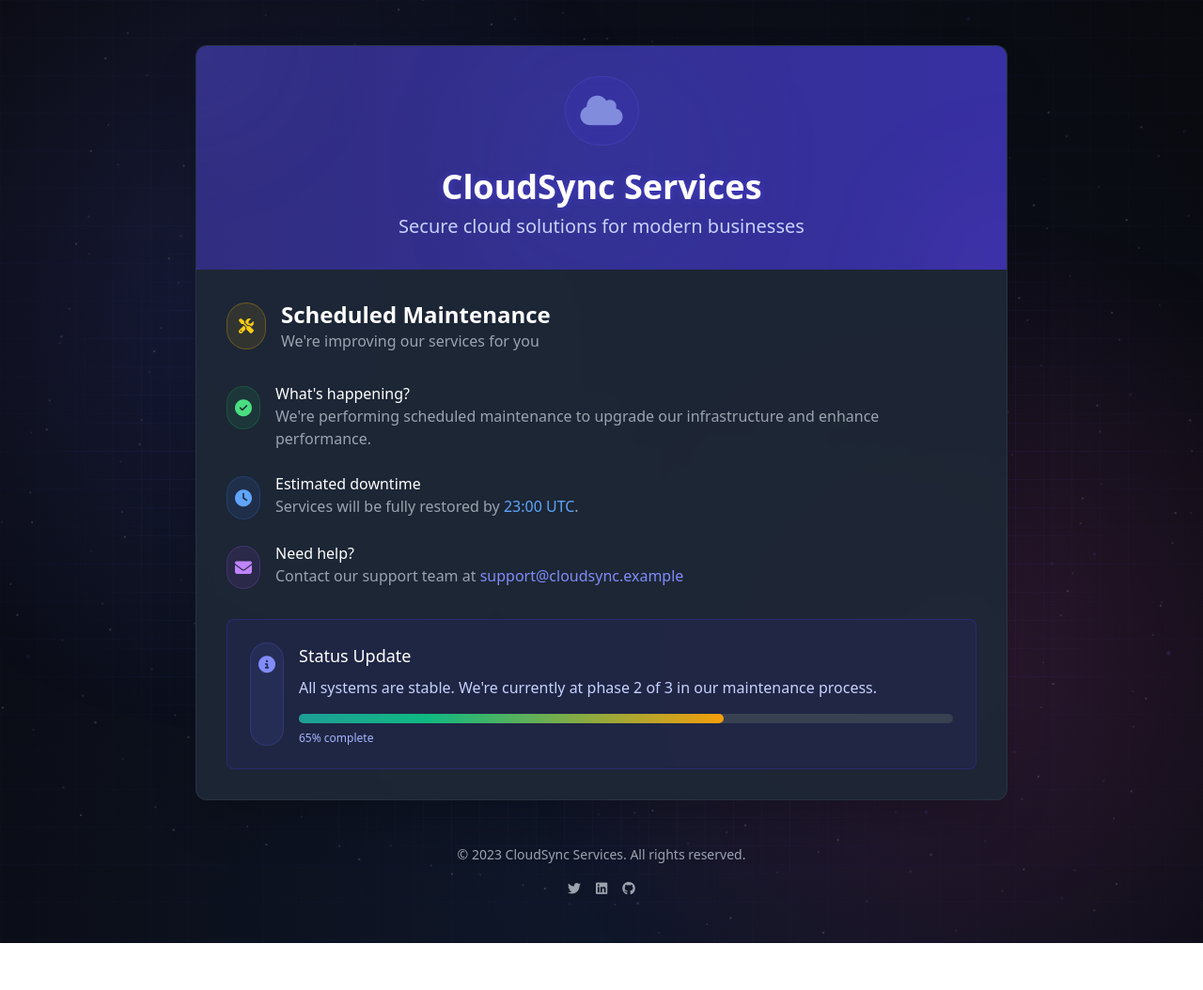
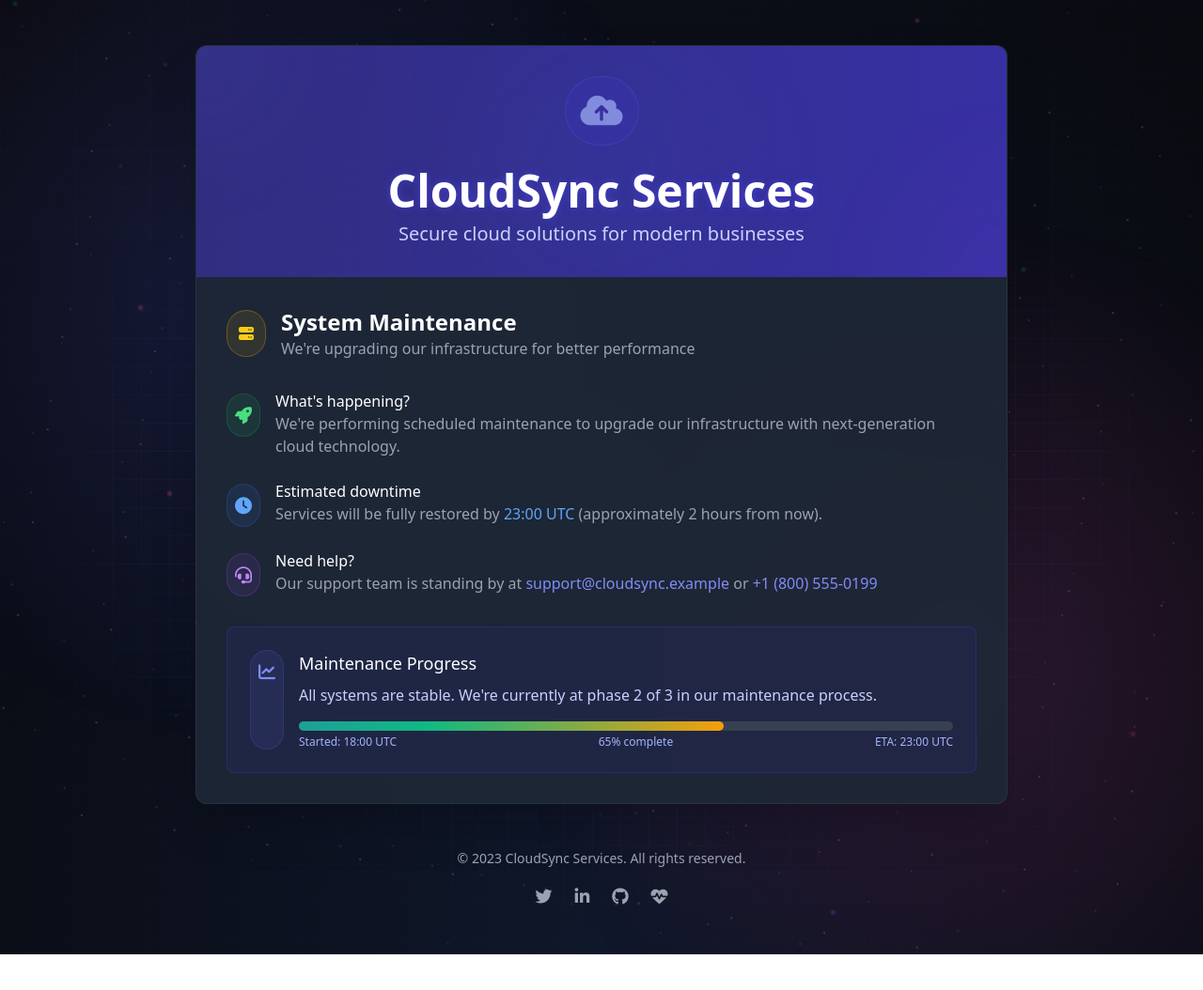
Before and after one commit to 1Birdo/Gostress-Optimized, a plain HTML site: page Proxy/index.html in a window 1280 px wide. Shown: the top 1054 px of the page at 94% size. Drawn offline with nearby package versions, Linux system fonts and the light colour scheme.

Commit message:
Cleaner / Improved UI / UX

```diff
--- a/Proxy/index.html
+++ b/Proxy/index.html
@@ -159,6 +159,24 @@
         .animate-delay-300 {
             animation-delay: 300ms;
         }
+
+        /* New enhancements */
+        .card-hover {
+            transition: transform 0.3s ease, box-shadow 0.3s ease;
+        }
+        .card-hover:hover {
+            transform: translateY(-2px);
+            box-shadow: 0 20px 25px -5px rgba(0, 0, 0, 0.3), 0 10px 10px -5px rgba(0, 0, 0, 0.1);
+        }
+        .icon-hover {
+            transition: transform 0.2s ease;
+        }
+        .icon-hover:hover {
+            transform: scale(1.1);
+        }
+        .smooth-transition {
+            transition: all 0.3s ease;
+        }
     </style>
 </head>
 <body class="min-h-screen flex items-center justify-center p-4 text-gray-100 overflow-hidden">
@@ -172,7 +190,7 @@
     <div class="particles" id="particles"></div>
 
     <div class="max-w-4xl w-full mx-auto px-4 py-8">
-        <div class="bg-gray-800/90 optimized-blur rounded-xl shadow-2xl overflow-hidden border border-gray-700/50 animate__animated animate__fadeIn">
+        <div class="bg-gray-800/90 optimized-blur rounded-xl shadow-2xl overflow-hidden border border-gray-700/50 animate__animated animate__fadeIn card-hover">
             <div class="bg-gradient-to-r from-indigo-900 to-indigo-800 p-8 text-center relative overflow-hidden">
                 <div class="absolute inset-0 overflow-hidden">
                     <div class="absolute -top-20 -left-20 w-40 h-40 rounded-full bg-indigo-500/10 filter blur-3xl transform translateZ(0)"></div>
@@ -181,69 +199,73 @@
                 </div>
 
                 <div class="relative z-10">
-                    <div class="inline-block bg-indigo-700/30 p-4 rounded-full mb-6 optimized-blur border border-indigo-500/30 transform translateZ(0) animate__animated animate__pulse animate__infinite">
-                        <i class="fas fa-cloud text-indigo-300 text-4xl"></i>
+                    <div class="inline-block bg-indigo-700/30 p-4 rounded-full mb-6 optimized-blur border border-indigo-500/30 transform translateZ(0) animate__animated animate__pulse animate__infinite icon-hover">
+                        <i class="fas fa-cloud-upload-alt text-indigo-300 text-4xl"></i>
                     </div>
-                    <h1 class="text-4xl font-bold text-white mb-2 glow-text animate__animated animate__fadeIn">CloudSync Services</h1>
+                    <h1 class="text-4xl md:text-5xl font-bold text-white mb-2 glow-text animate__animated animate__fadeIn">CloudSync Services</h1>
                     <p class="text-xl text-indigo-200 animate__animated animate__fadeIn animate-delay-100">Secure cloud solutions for modern businesses</p>
                 </div>
             </div>
 
             <div class="p-8">
                 <div class="flex items-center mb-8 animate__animated animate__fadeIn animate-delay-200">
-                    <div class="bg-yellow-500/10 p-3 rounded-full mr-4 border border-yellow-500/30">
-                        <i class="fas fa-tools text-yellow-400"></i>
+                    <div class="bg-yellow-500/10 p-3 rounded-full mr-4 border border-yellow-500/30 icon-hover">
+                        <i class="fas fa-server text-yellow-400"></i>
                     </div>
                     <div>
-                        <h2 class="text-2xl font-semibold text-white">Scheduled Maintenance</h2>
-                        <p class="text-gray-400">We're improving our services for you</p>
+                        <h2 class="text-2xl font-semibold text-white">System Maintenance</h2>
+                        <p class="text-gray-400">We're upgrading our infrastructure for better performance</p>
                     </div>
                 </div>
 
                 <div class="space-y-6 mb-8">
                     <div class="flex items-start animate__animated animate__fadeIn animate-delay-300">
-                        <div class="bg-green-500/10 p-2 rounded-full mr-4 border border-green-500/20 mt-1">
-                            <i class="fas fa-check-circle text-green-400 text-lg"></i>
+                        <div class="bg-green-500/10 p-2 rounded-full mr-4 border border-green-500/20 mt-1 icon-hover">
+                            <i class="fas fa-rocket text-green-400 text-lg"></i>
                         </div>
                         <div>
                             <h3 class="font-medium text-white">What's happening?</h3>
-                            <p class="text-gray-400">We're performing scheduled maintenance to upgrade our infrastructure and enhance performance.</p>
+                            <p class="text-gray-400">We're performing scheduled maintenance to upgrade our infrastructure with next-generation cloud technology.</p>
                         </div>
                     </div>
 
                     <div class="flex items-start animate__animated animate__fadeIn animate-delay-400">
-                        <div class="bg-blue-500/10 p-2 rounded-full mr-4 border border-blue-500/20 mt-1">
+                        <div class="bg-blue-500/10 p-2 rounded-full mr-4 border border-blue-500/20 mt-1 icon-hover">
                             <i class="fas fa-clock text-blue-400 text-lg"></i>
                         </div>
                         <div>
                             <h3 class="font-medium text-white">Estimated downtime</h3>
-                            <p class="text-gray-400">Services will be fully restored by <span class="font-medium text-blue-400">23:00 UTC</span>.</p>
+                            <p class="text-gray-400">Services will be fully restored by <span class="font-medium text-blue-400">23:00 UTC</span> (approximately 2 hours from now).</p>
                         </div>
                     </div>
 
                     <div class="flex items-start animate__animated animate__fadeIn animate-delay-500">
-                        <div class="bg-purple-500/10 p-2 rounded-full mr-4 border border-purple-500/20 mt-1">
-                            <i class="fas fa-envelope text-purple-400 text-lg"></i>
+                        <div class="bg-purple-500/10 p-2 rounded-full mr-4 border border-purple-500/20 mt-1 icon-hover">
+                            <i class="fas fa-headset text-purple-400 text-lg"></i>
                         </div>
                         <div>
                             <h3 class="font-medium text-white">Need help?</h3>
-                            <p class="text-gray-400">Contact our support team at <a href="mailto:support@cloudsync.example" class="text-indigo-400 hover:underline">support@cloudsync.example</a></p>
+                            <p class="text-gray-400">Our support team is standing by at <a href="mailto:support@cloudsync.example" class="text-indigo-400 hover:underline smooth-transition">support@cloudsync.example</a> or <span class="text-indigo-400">+1 (800) 555-0199</span></p>
                         </div>
                     </div>
                 </div>
 
-                <div class="bg-indigo-900/20 rounded-lg p-6 border border-indigo-800/50 animate__animated animate__fadeIn animate-delay-600">
+                <div class="bg-indigo-900/20 rounded-lg p-6 border border-indigo-800/50 animate__animated animate__fadeIn animate-delay-600 card-hover">
                     <div class="flex">
-                        <div class="bg-indigo-500/10 p-2 rounded-full mr-4 border border-indigo-500/20">
-                            <i class="fas fa-info-circle text-indigo-400 text-lg"></i>
+                        <div class="bg-indigo-500/10 p-2 rounded-full mr-4 border border-indigo-500/20 icon-hover">
+                            <i class="fas fa-chart-line text-indigo-400 text-lg"></i>
                         </div>
                         <div class="flex-1">
-                            <h3 class="text-lg font-medium text-white mb-2">Status Update</h3>
+                            <h3 class="text-lg font-medium text-white mb-2">Maintenance Progress</h3>
                             <p class="text-indigo-200 mb-4">All systems are stable. We're currently at phase 2 of 3 in our maintenance process.</p>
-                            <div class="w-full bg-gray-700 rounded-full h-2.5">
+                            <div class="w-full bg-gray-700 rounded-full h-2.5 mb-1">
                                 <div class="status-bar h-2.5 rounded-full" style="width: 65%"></div>
                             </div>
-                            <p class="text-xs text-indigo-300 mt-2">65% complete</p>
+                            <div class="flex justify-between text-xs text-indigo-300">
+                                <span>Started: 18:00 UTC</span>
+                                <span>65% complete</span>
+                                <span>ETA: 23:00 UTC</span>
+                            </div>
                         </div>
                     </div>
                 </div>
@@ -252,10 +274,11 @@
 
         <footer class="mt-12 text-center text-gray-400 text-sm animate__animated animate__fadeIn animate-delay-700">
             <p>© 2023 CloudSync Services. All rights reserved.</p>
-            <div class="flex justify-center space-x-4 mt-4">
-                <a href="#" class="text-gray-400 hover:text-indigo-400 transition-colors"><i class="fab fa-twitter"></i></a>
-                <a href="#" class="text-gray-400 hover:text-indigo-400 transition-colors"><i class="fab fa-linkedin"></i></a>
-                <a href="#" class="text-gray-400 hover:text-indigo-400 transition-colors"><i class="fab fa-github"></i></a>
+            <div class="flex justify-center space-x-6 mt-4">
+                <a href="#" class="text-gray-400 hover:text-indigo-400 transition-colors icon-hover" title="Twitter"><i class="fab fa-twitter text-lg"></i></a>
+                <a href="#" class="text-gray-400 hover:text-indigo-400 transition-colors icon-hover" title="LinkedIn"><i class="fab fa-linkedin-in text-lg"></i></a>
+                <a href="#" class="text-gray-400 hover:text-indigo-400 transition-colors icon-hover" title="GitHub"><i class="fab fa-github text-lg"></i></a>
+                <a href="#" class="text-gray-400 hover:text-indigo-400 transition-colors icon-hover" title="Status Page"><i class="fas fa-heartbeat text-lg"></i></a>
             </div>
         </footer>
     </div>
@@ -263,13 +286,13 @@
     <script>
         document.addEventListener('DOMContentLoaded', function() {
             const particlesContainer = document.getElementById('particles');
-            const particleCount = 30;
+            const particleCount = 40;  // Increased particle count
 
             for (let i = 0; i < particleCount; i++) {
                 const particle = document.createElement('div');
                 particle.classList.add('particle');
 
-                const size = Math.random() * 3 + 1;
+                const size = Math.random() * 4 + 1;  // Slightly larger particles
                 particle.style.width = `${size}px`;
                 particle.style.height = `${size}px`;
 
@@ -280,6 +303,10 @@
                 const delay = Math.random() * 15;
                 particle.style.animationDuration = `${duration}s`;
                 particle.style.animationDelay = `${delay}s`;
+
+                // Add some color variation
+                const colors = ['rgba(99, 102, 241, 0.5)', 'rgba(236, 72, 153, 0.4)', 'rgba(16, 185, 129, 0.4)'];
+                particle.style.background = colors[Math.floor(Math.random() * colors.length)];
 
                 particle.style.opacity = Math.random() * 0.7 + 0.3;
 
@@ -292,6 +319,15 @@
                     el.style.opacity = 1;
                 }, index * 100);
             });
+
+            // Add subtle parallax effect on mouse move
+            document.addEventListener('mousemove', (e) => {
+                const x = e.clientX / window.innerWidth;
+                const y = e.clientY / window.innerHeight;
+
+                document.querySelector('.cyber-glow').style.transform = `translate(${x * 10}px, ${y * 10}px)`;
+                document.querySelector('.circuit-lines').style.transform = `translate(${x * -5}px, ${y * -5}px)`;
+            });
         });
     </script>
 </body>
```
